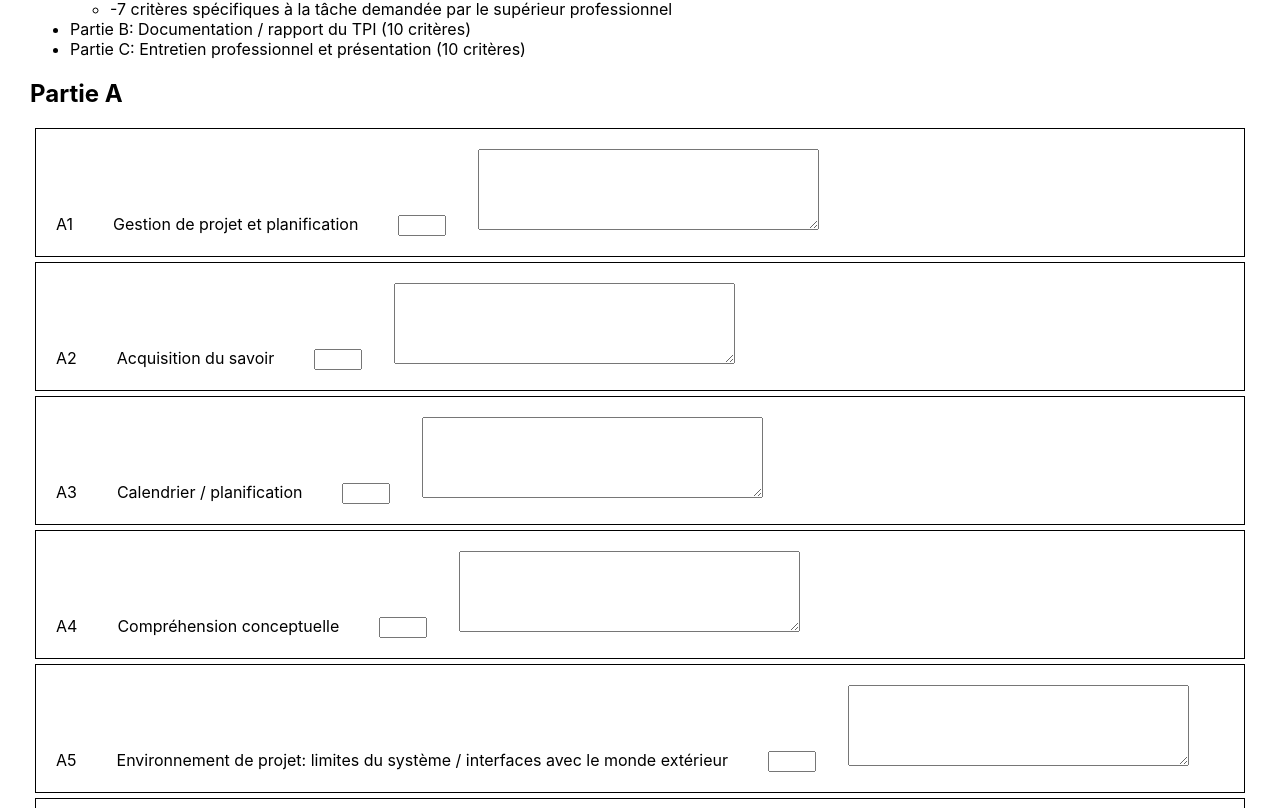
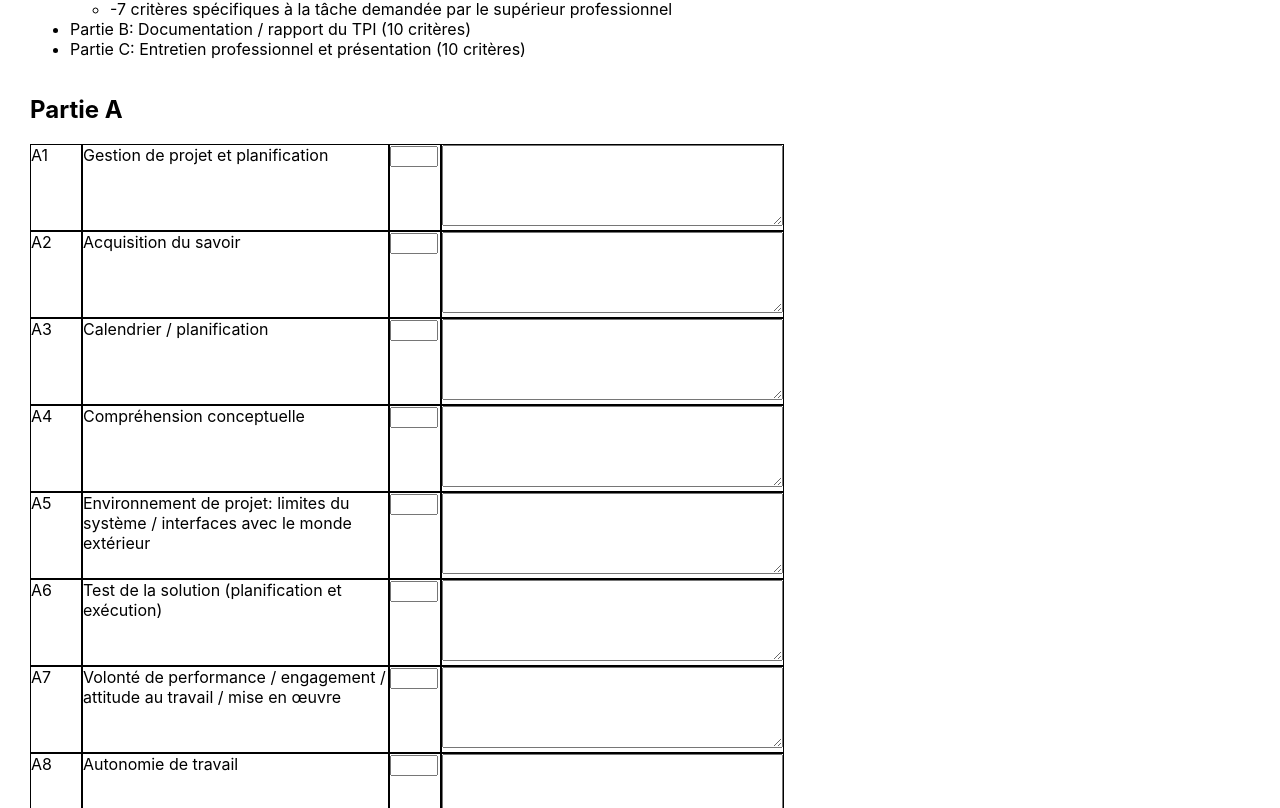
Before and after one commit to ponsfrilus/evaluation-TPI, a React (Create React App) app: page / in a window 1280 px wide. Shown: the part 572-1380 px from the top of the page. Built offline with nearby package versions, Linux system fonts and the light colour scheme.

Commit message:
[feature] CSS beautiful parts

```diff
--- a/src/App.css
+++ b/src/App.css
@@ -9,24 +9,34 @@ body {
   border: 1px solid black;
 
 }
+.evaluationGrid {
+  display: flex;
+  flex-direction: column;
+  justify-content: center;
+  align-content: center;
+}
+
 .EvaluationGridLine {
+  display: flex;
+}
+
+.EvaluationGridElement {
   border: 1px solid black;
-  margin: 5px;
 }
-.EvaluationGridElement {
-  display: inline-block;
-  padding: 10px 10px 10px 10px;
-  margin: 10px 10px 10px 10px;
+
+.EvaluationGridLineID {
+  flex: 0 0 50px;
+}
+
+.EvaluationGridLineQuestion {
+  flex: 0 0 25%;
 }
 
 .EvaluationGridLinePt {
-  width: 10px;
-  padding-right: 40px;
+  flex: 0 0 50px;
 }
 
 .EvaluationGridLineJustification {
-  cols: 40;
-  rows: 5;
 }
 
 .EvaluationSignContainer {
```
